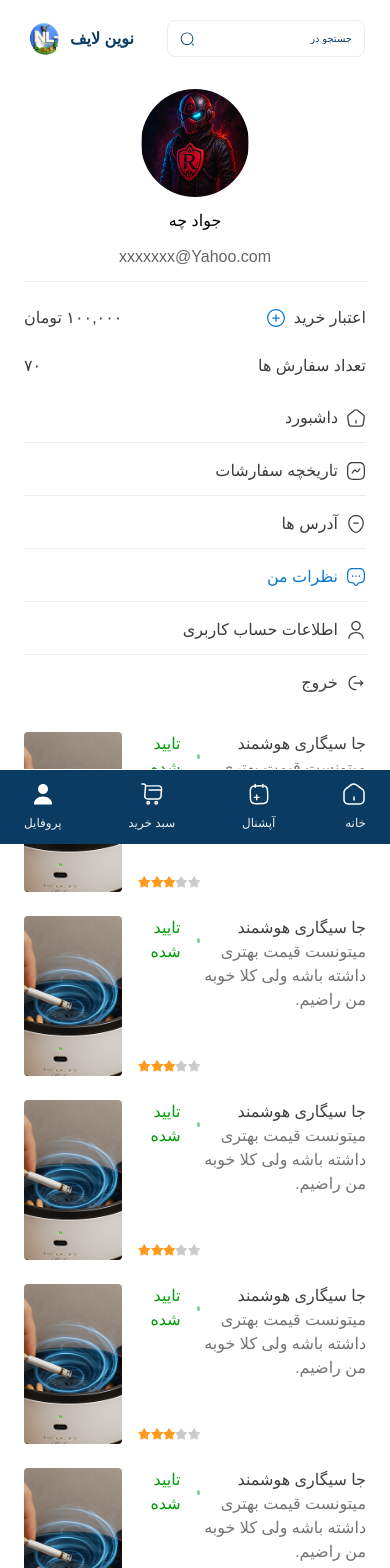
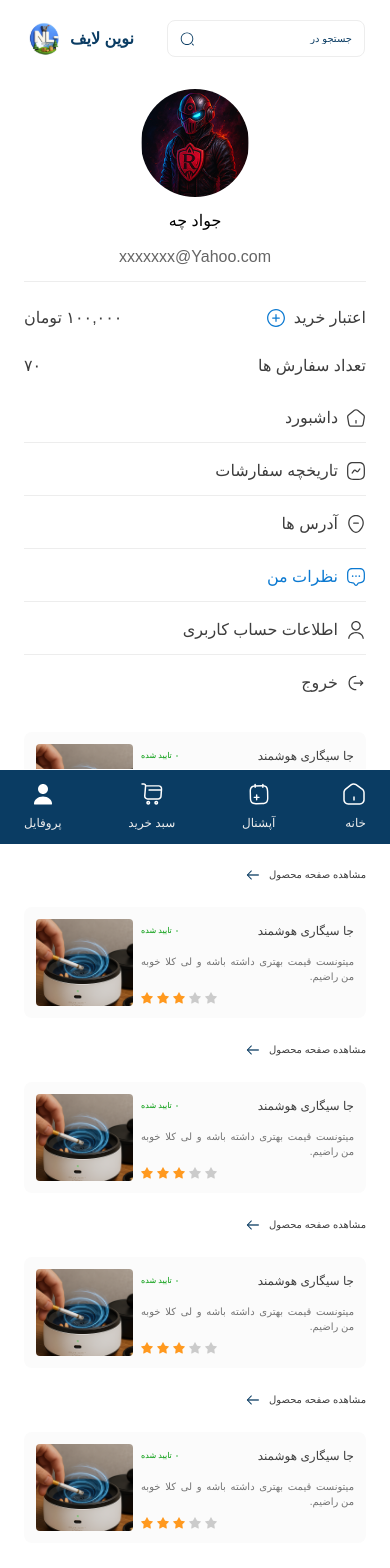
Before and after one commit to merajpiri1383/novin-life-frontend, a Next.js app: page /profile/review in a window 390 px wide. Shown: the top 1568 px of the page. Built offline with nearby package versions, Linux system fonts and the light colour scheme.

Commit message:
Add Review Mobile And Desktop

```diff
--- a/app/profile/review/page.tsx
+++ b/app/profile/review/page.tsx
@@ -1,55 +1,66 @@
 import Image from "next/image";
 import TestImage from "@/public/dev/productImage1.png";
 import StarIcon from "@/components/icons/home/star";
+import ArrowLeft2Icon from "@/components/icons/home/arrowLeft2";
+import { Slide } from "react-awesome-reveal";
 
 
 const Review = () => {
     return (
-        <div>
-            <div className="flex items-start justify-between">
-                <div className="">
-                    <p className="text-[#3D3D3D]">جا سیگاری هوشمند</p>
-                    <p className="text-[#737373] font-regular text-[16px]">
-                        میتونست قیمت بهتری داشته باشه ولی کلا خوبه من راضیم.</p>
+        <Slide direction="up" duration={300} triggerOnce>
+            <div className="flex md:justify-between
+                p-3 md:p-4 rounded-[8px] bg-[#FBFBFB] items-start gap-2 md:gap-4">
+                <div className="w-full h-[87px] md:h-[160px] grid grid-cols-1 ">
+                    <div className="flex items-center justify-between col-span-1">
+                        <p className="text-[#3D3D3D] font-medium text-[12px] md:text-[20px]">جا سیگاری هوشمند</p>
+                        <div className="flex items-center justify-center gap-1 md:gap-2">
+                            <div className="size-[2px] bg-[#009F0A]/46 md:size-[6px] rounded-full"></div>
+                            <p className="text-[#009A0A] font-regular text-[8px] md:text-[16px]">تایید شده</p>
                         </div>
-                <div className="flex items-start justify-center gap-4">
-                    <div className="grid grid-cols-1 h-[160px] items-between">
-
-                        <div className="col-span-1 flex items-center h-fit gap-4 justify-center">
-                            <span className="size-[5px] bg-[#009F0A]/46 rounded-full"></span>
-                            <p className="text-[#009A0A]">تایید شده</p>
                     </div>
-                        <div className="col-span-1 flex items-end justify-end">
-                            <div className="size-[20px]">
+                    <div className="col-span-1">
+                        <p className="mt-3 text-[#737373] text-justify text-[10px] font-regular md:text-[16px]">
+                        میتونست قیمت بهتری داشته باشه و لی کلا خوبه من راضیم.</p>
+                    </div>
+                    <div className="flex items-center justify-end gap-1 col-span-1">
+                        <div className="size-[12px]">
                             <StarIcon color="#CBCBCB" />
                         </div>
-                            <div className="size-[20px]">
+                        <div className="size-[12px]">
                             <StarIcon color="#CBCBCB" />
                         </div>
-                            <div className="size-[20px]">
+                        <div className="size-[12px]">
                             <StarIcon />
                         </div>
-                            <div className="size-[20px]">
+                        <div className="size-[12px]">
                             <StarIcon />
                         </div>
-                            <div className="size-[20px]">
+                        <div className="size-[12px]">
                             <StarIcon />
                         </div>
                     </div>
                 </div>
-                    <div className="w-[160px] h-[160px] relative ">
+                <div>
+                    <div className="w-[97px] h-[87px] relative mx-auto md:w-[179px] md:h-[160px]">
                         <Image
                             src={TestImage}
                             alt="test image"
                             fill={true}
                             sizes="100%"
+                            draggable={false}
                             className="rounded-[4px]"
                             style={{objectFit : "cover",objectPosition : "center"}}
                         />
                     </div>
                 </div>
             </div>
+            <div className="flex itemsc-center justify-start gap-2">
+                <p className="text-[#3D3D3D] text-[10px] font-medium md:text-[16px]">مشاهده صفحه محصول</p>
+                <div className="size-[16px] md:size-[20px]">
+                    <ArrowLeft2Icon />
                 </div>
+            </div>
+        </Slide>
     )
 };
 
--- a/components/icons/home/arrowLeft2.tsx
+++ b/components/icons/home/arrowLeft2.tsx
@@ -8,8 +8,9 @@ interface Props {
 
 const ArrowLeft2Icon: FC<Props> = ({ color = "#0A3C63" }) => {
     return (
-        <svg width="100%" height="100%" viewBox="0 0 16 16" fill="none" xmlns="http://www.w3.org/2000/svg">
-            <path d="M9.99953 13.7797C9.87286 13.7797 9.7462 13.733 9.6462 13.633L5.29953 9.28636C4.59286 8.57969 4.59286 7.41969 5.29953 6.71303L9.6462 2.36636C9.83953 2.17303 10.1595 2.17303 10.3529 2.36636C10.5462 2.55969 10.5462 2.87969 10.3529 3.07303L6.0062 7.41969C5.6862 7.73969 5.6862 8.25969 6.0062 8.57969L10.3529 12.9264C10.5462 13.1197 10.5462 13.4397 10.3529 13.633C10.2529 13.7264 10.1262 13.7797 9.99953 13.7797Z" fill={color} />
+        <svg width="100%" height="100%" viewBox="0 0 20 20" fill="none" xmlns="http://www.w3.org/2000/svg">
+            <path d="M7.97474 4.31657C8.13307 4.31657 8.29141 4.3749 8.41641 4.4999C8.65807 4.74157 8.65807 5.14157 8.41641 5.38323L3.79974 9.9999L8.41641 14.6166C8.65807 14.8582 8.65807 15.2582 8.41641 15.4999C8.17474 15.7416 7.77474 15.7416 7.53307 15.4999L2.47474 10.4416C2.23307 10.1999 2.23307 9.7999 2.47474 9.55823L7.53307 4.4999C7.65807 4.3749 7.81641 4.31657 7.97474 4.31657Z" fill={color} />
+            <path d="M17.082 10.125L3.05664 10.125C3.02661 10.1249 2.99526 10.1124 2.96973 10.0869C2.94422 10.0613 2.93164 10.0301 2.93164 10C2.93164 9.96993 2.94422 9.93869 2.96973 9.91308C2.99526 9.88755 3.02661 9.8751 3.05664 9.875L17.082 9.875C17.1122 9.875 17.1433 9.88744 17.1689 9.91309C17.1946 9.93873 17.207 9.96985 17.207 10C17.207 10.0301 17.1946 10.0613 17.1689 10.0869C17.1433 10.1126 17.1122 10.125 17.082 10.125Z" fill="#3D3D3D" stroke={color} />
         </svg>
     )
-};export default ArrowLeft2Icon;
+}; export default ArrowLeft2Icon;
```
Lines whose indentation alone changed are shown as unchanged.
